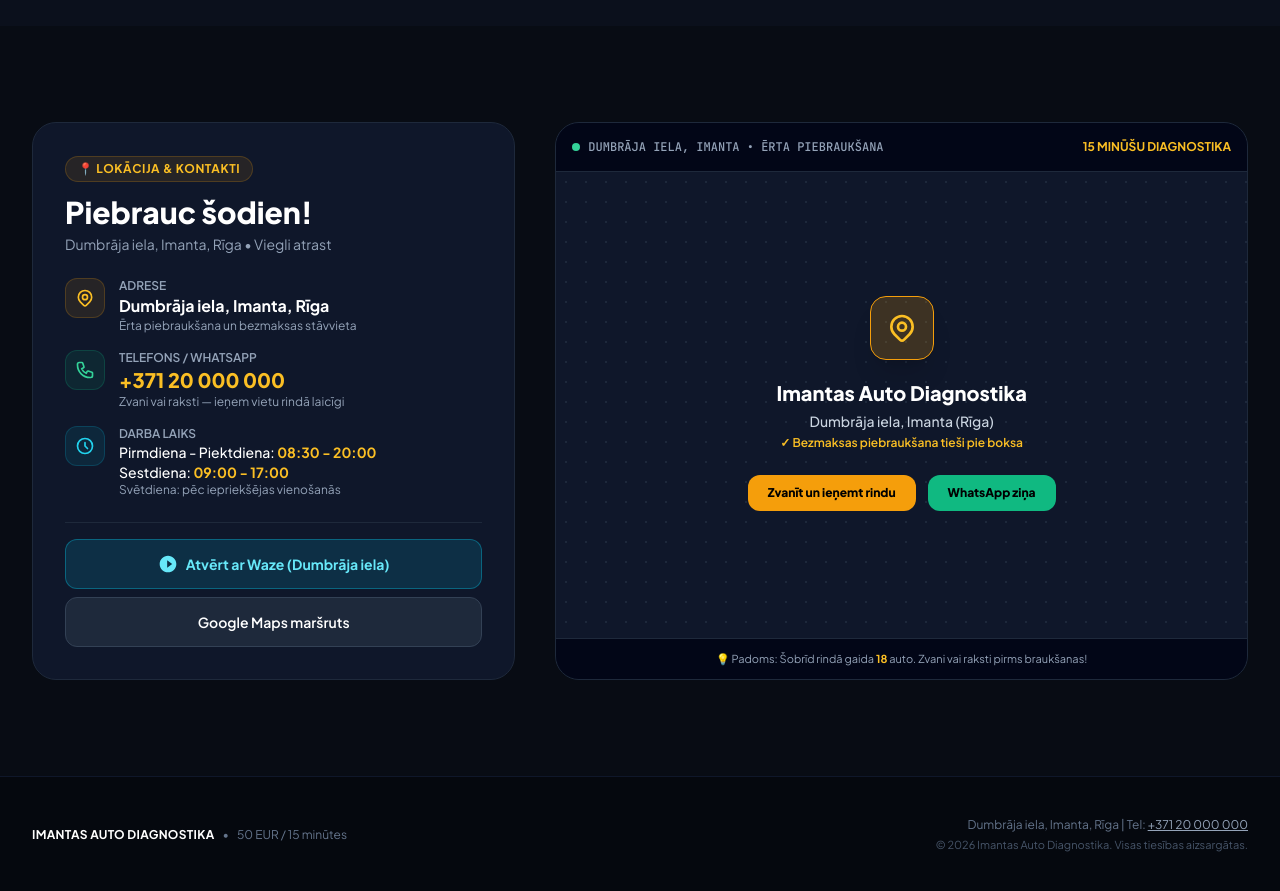
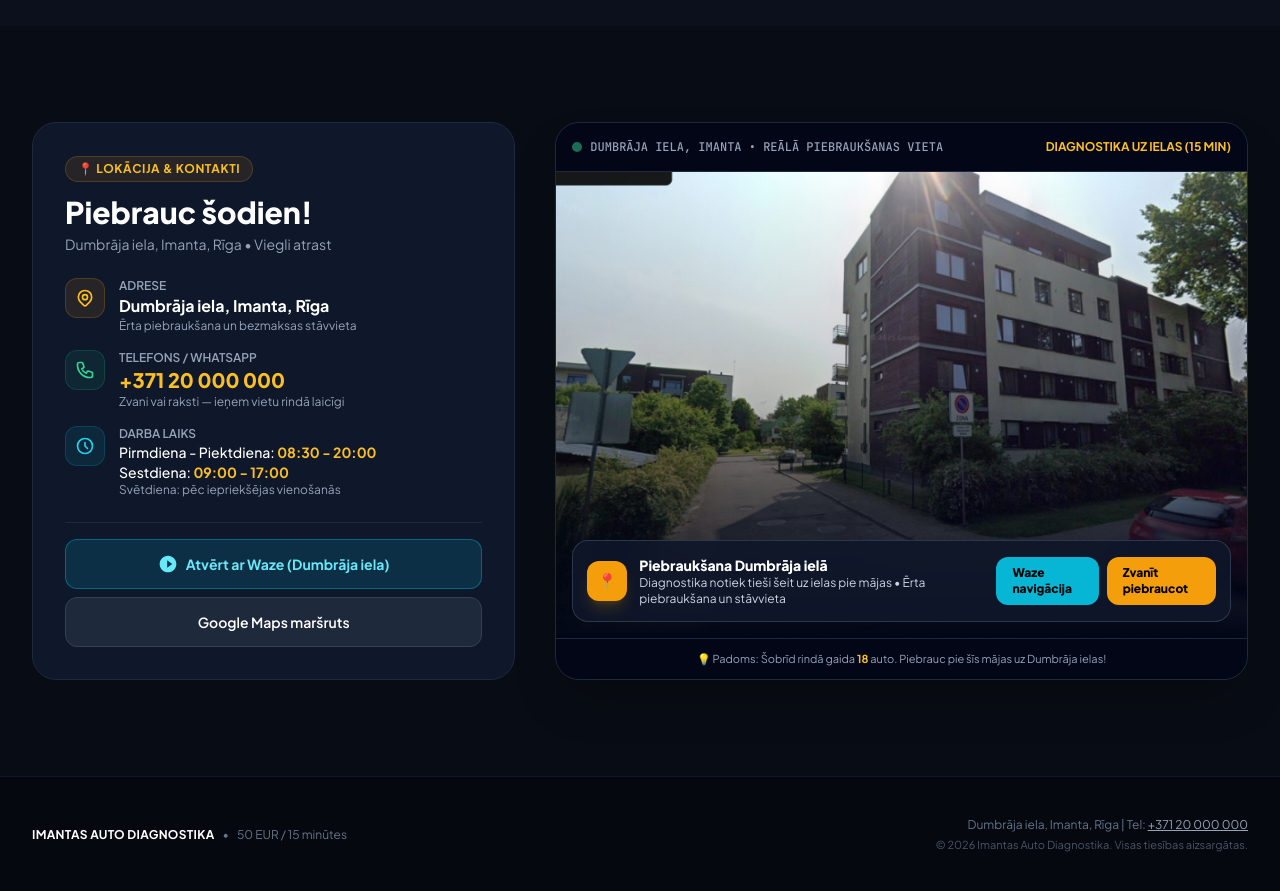
Before and after one commit to agrism/imantas-diagnostika, a website built with Vite: page index.html in a window 1280 px wide. Shown: the part 8500-9391 px from the top of the page. Built offline with nearby package versions, Linux system fonts and the light colour scheme.

Commit message:
Update all imagery to use the user's uploaded Dumbrāja iela street background and add real location showcase

```diff
--- a/index.html
+++ b/index.html
@@ -1181,47 +1181,51 @@
 
           </div>
 
-          <!-- Interactive Map visual preview -->
-          <div class="lg:col-span-7 rounded-3xl bg-slate-900 border border-slate-800 overflow-hidden relative min-h-[360px] flex flex-col">
+          <!-- Real Location Street Photo Preview -->
+          <div class="lg:col-span-7 rounded-3xl bg-slate-900 border border-slate-800 overflow-hidden relative min-h-[380px] flex flex-col shadow-2xl group">
             <div class="p-4 bg-slate-950 border-b border-slate-800 flex items-center justify-between">
               <span class="text-xs font-mono text-slate-400 flex items-center gap-2">
-                <span class="w-2 h-2 rounded-full bg-emerald-400"></span>
-                DUMBRĀJA IELA, IMANTA • ĒRTA PIEBRAUKŠANA
+                <span class="w-2.5 h-2.5 rounded-full bg-emerald-400 animate-pulse"></span>
+                DUMBRĀJA IELA, IMANTA • REĀLĀ PIEBRAUKŠANAS VIETA
               </span>
-              <span class="text-xs font-bold text-amber-400">15 MINŪŠU DIAGNOSTIKA</span>
+              <span class="text-xs font-bold text-amber-400">DIAGNOSTIKA UZ IELAS (15 MIN)</span>
             </div>
 
-            <!-- Stylized Map Embed / Graphic -->
-            <div class="relative flex-1 bg-[#0f172a] flex items-center justify-center p-6 text-center">
-              <div class="absolute inset-0 opacity-40 bg-[radial-gradient(#334155_1.5px,transparent_1.5px)] [background-size:20px_20px]"></div>
+            <!-- Real Location Photo with Overlay -->
+            <div class="relative flex-1 min-h-[300px] overflow-hidden bg-slate-950">
+              <img
+                src="./images/dumbraja-location.jpg"
+                alt="Reālā diagnostikas vieta uz Dumbrāja ielas Imantā pie mājas"
+                class="w-full h-full object-cover object-center group-hover:scale-105 transition-transform duration-700"
+                loading="lazy"
+              />
+              <div class="absolute inset-0 bg-gradient-to-t from-slate-950 via-slate-950/25 to-transparent"></div>
 
-              <div class="relative space-y-4 max-w-md">
-                <div class="w-16 h-16 rounded-2xl bg-amber-500/20 border border-amber-500 text-amber-400 mx-auto flex items-center justify-center shadow-xl animate-float">
-                  <svg class="w-8 h-8" fill="none" stroke="currentColor" stroke-width="2" viewBox="0 0 24 24">
-                    <path stroke-linecap="round" stroke-linejoin="round" d="M17.657 16.657L13.414 20.9a1.998 1.998 0 01-2.827 0l-4.244-4.243a8 8 0 1111.314 0z"/>
-                    <path stroke-linecap="round" stroke-linejoin="round" d="M15 11a3 3 0 11-6 0 3 3 0 016 0z"/>
-                  </svg>
+              <!-- Location Pointer Overlay -->
+              <div class="absolute bottom-4 left-4 right-4 flex flex-col sm:flex-row sm:items-center justify-between gap-3 p-3.5 rounded-2xl bg-slate-900/90 backdrop-blur-md border border-slate-700/80 shadow-xl">
+                <div class="flex items-center gap-3">
+                  <div class="w-10 h-10 rounded-xl bg-amber-500 text-black flex items-center justify-center font-black shrink-0 text-base shadow-lg shadow-amber-500/20">
+                    📍
+                  </div>
+                  <div>
+                    <h4 class="text-sm font-extrabold text-white">Piebraukšana Dumbrāja ielā</h4>
+                    <p class="text-xs text-slate-300">Diagnostika notiek tieši šeit uz ielas pie mājas • Ērta piebraukšana un stāvvieta</p>
+                  </div>
                 </div>
 
-                <div>
-                  <h4 class="text-xl font-extrabold text-white">Imantas Auto Diagnostika</h4>
-                  <p class="text-sm text-slate-300 mt-1 font-medium">Dumbrāja iela, Imanta (Rīga)</p>
-                  <p class="text-xs text-amber-400 font-semibold mt-1">✓ Bezmaksas piebraukšana tieši pie boksa</p>
-                </div>
-
-                <div class="pt-2 flex flex-wrap justify-center gap-3">
-                  <a href="tel:+37120000000" class="px-5 py-2.5 rounded-xl bg-amber-500 text-black font-extrabold text-xs hover:bg-amber-400 transition-colors">
-                    Zvanīt un ieņemt rindu
+                <div class="flex items-center gap-2">
+                  <a href="https://waze.com/ul?q=Dumbraja%20iela%20Imanta%20Riga" target="_blank" rel="noopener noreferrer" class="px-4 py-2 rounded-xl bg-cyan-500 text-black font-extrabold text-xs hover:bg-cyan-400 transition-colors">
+                    Waze navigācija
                   </a>
-                  <a href="https://wa.me/37120000000?text=Sveiki!%20Vēlos%20stāties%20rindā%20uz%20diagnostiku%20Dumbrāja%20ielā." target="_blank" rel="noopener noreferrer" class="px-5 py-2.5 rounded-xl bg-emerald-500 text-black font-extrabold text-xs hover:bg-emerald-400 transition-colors">
-                    WhatsApp ziņa
+                  <a href="tel:+37120000000" class="px-4 py-2 rounded-xl bg-amber-500 text-black font-extrabold text-xs hover:bg-amber-400 transition-colors">
+                    Zvanīt piebraucot
                   </a>
                 </div>
               </div>
             </div>
 
             <div class="p-3 bg-slate-950 border-t border-slate-800 text-center text-[11px] text-slate-400">
-              💡 Padoms: Šobrīd rindā gaida <span class="queueLiveCount text-amber-400 font-bold">18</span> auto. Zvani vai raksti pirms braukšanas!
+              💡 Padoms: Šobrīd rindā gaida <span class="queueLiveCount text-amber-400 font-bold">18</span> auto. Piebrauc pie šīs mājas uz Dumbrāja ielas!
             </div>
           </div>
 
```
Also changed, not shown: images/dumbraja-location.jpg (added), images/mechanic-laptop-obd2.jpg, images/promo-models-flags-balloons.jpg, public/images/dumbraja-location.jpg (added), public/images/mechanic-laptop-obd2.jpg, public/images/promo-models-flags-balloons.jpg, reviews-data.js (line endings or trailing spaces).
